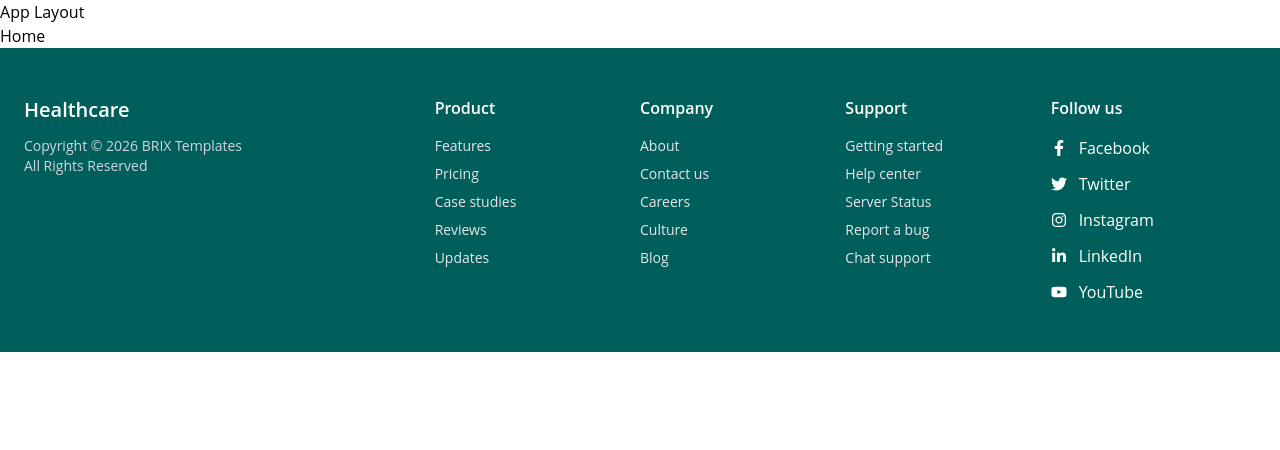
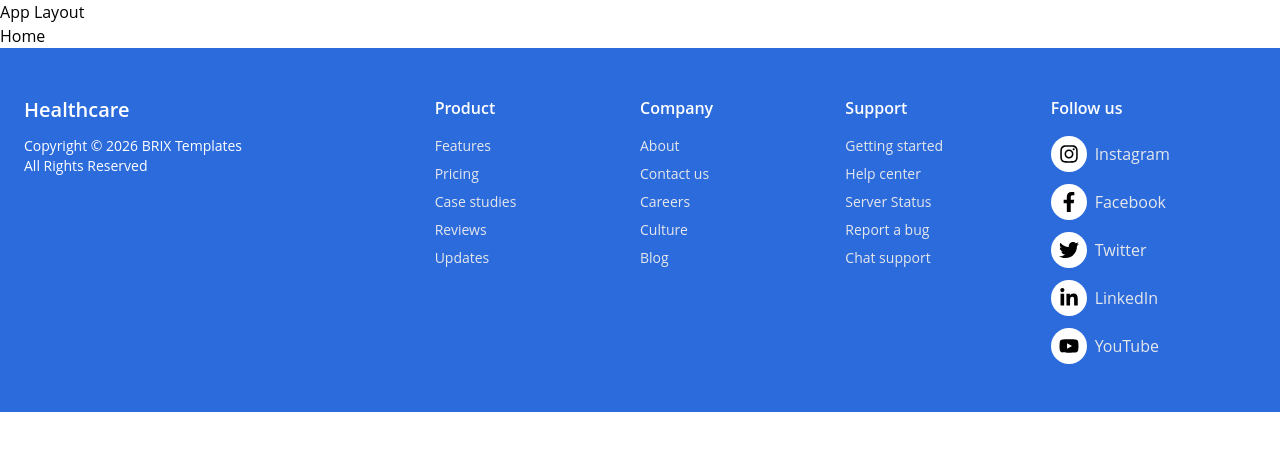
Before and after one commit to engahmed25/Medical-App, a React (Vite) app: page / in a window 1280 px wide. Shown: the top 450 px of the page. Built offline with nearby package versions, Linux system fonts and the light colour scheme.

Commit message:
Updated footer with brand wider and social links hover effect

```diff
--- a/src/ui/footer.jsx
+++ b/src/ui/footer.jsx
@@ -8,11 +8,11 @@ import {
 
 const Footer = () => {
   return (
-    <footer className="bg-teal-800 text-white py-12 px-6">
+    <footer className="bg-[var(--main-lite-color)] text-white py-12 px-6">
       <div className="max-w-7xl mx-auto grid grid-cols-1 md:grid-cols-6 gap-0">
         <div className="md:col-span-2">
           <h2 className="text-xl font-semibold mb-3">Healthcare</h2>
-          <p className="text-sm text-gray-300">
+          <p className="text-sm ">
             Copyright © 2026 BRIX Templates
             <br /> All Rights Reserved
           </p>
@@ -53,21 +53,55 @@ const Footer = () => {
 
         <div>
           <h3 className="font-semibold mb-4">Follow us</h3>
-          <div className="space-y-3">
-            <div className="flex items-center gap-3">
-              <FaFacebookF /> <span>Facebook</span>
+          <div className="flex flex-col gap-3">
+            {/* Instagram */}
+            <div className="flex items-center gap-2 group cursor-pointer">
+              <span className="bg-white p-2 rounded-full">
+                <FaInstagram className="text-black w-5 h-5" />
+              </span>
+              <span className="text-gray-200 group-hover:text-teal-400 transition-colors">
+                Instagram
+              </span>
             </div>
-            <div className="flex items-center gap-3">
-              <FaTwitter /> <span>Twitter</span>
+
+            {/* Facebook */}
+            <div className="flex items-center gap-2 group cursor-pointer">
+              <span className="bg-white p-2 rounded-full">
+                <FaFacebookF className="text-black w-5 h-5" />
+              </span>
+              <span className="text-gray-200 group-hover:text-teal-400 transition-colors">
+                Facebook
+              </span>
             </div>
-            <div className="flex items-center gap-3">
-              <FaInstagram /> <span>Instagram</span>
+
+            {/* Twitter */}
+            <div className="flex items-center gap-2 group cursor-pointer">
+              <span className="bg-white p-2 rounded-full">
+                <FaTwitter className="text-black w-5 h-5" />
+              </span>
+              <span className="text-gray-200 group-hover:text-teal-400 transition-colors">
+                Twitter
+              </span>
             </div>
-            <div className="flex items-center gap-3">
-              <FaLinkedinIn /> <span>LinkedIn</span>
+
+            {/* LinkedIn */}
+            <div className="flex items-center gap-2 group cursor-pointer">
+              <span className="bg-white p-2 rounded-full">
+                <FaLinkedinIn className="text-black w-5 h-5" />
+              </span>
+              <span className="text-gray-200 group-hover:text-teal-400 transition-colors">
+                LinkedIn
+              </span>
             </div>
-            <div className="flex items-center gap-3">
-              <FaYoutube /> <span>YouTube</span>
+
+            {/* YouTube */}
+            <div className="flex items-center gap-2 group cursor-pointer">
+              <span className="bg-white p-2 rounded-full">
+                <FaYoutube className="text-black w-5 h-5" />
+              </span>
+              <span className="text-gray-200 group-hover:text-teal-400 transition-colors">
+                YouTube
+              </span>
             </div>
           </div>
         </div>
```
Also changed, not shown: src/pages/ContactUs.jsx (added).
